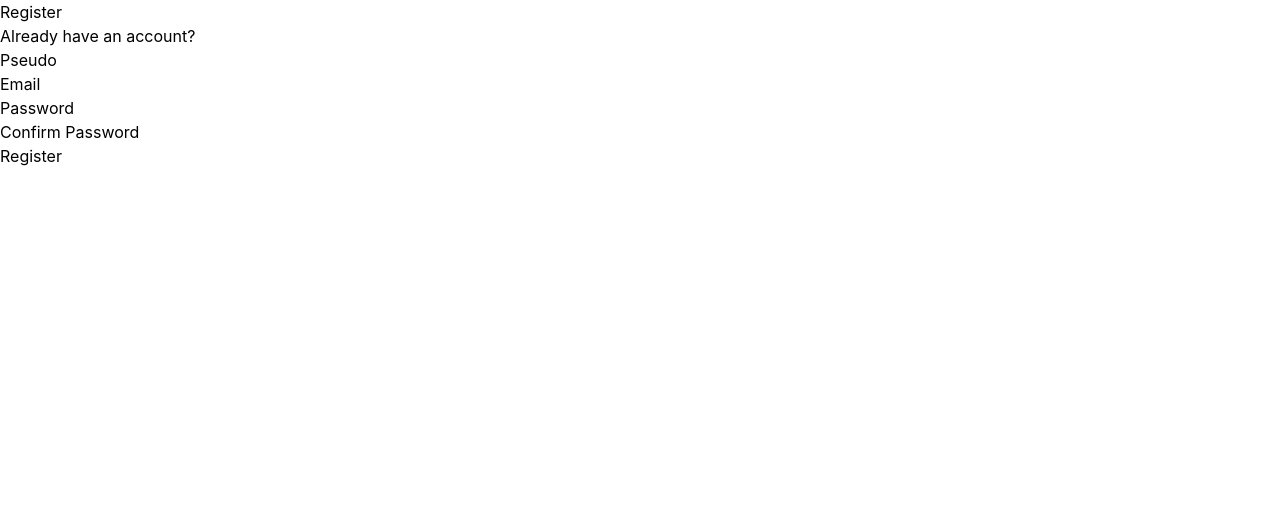
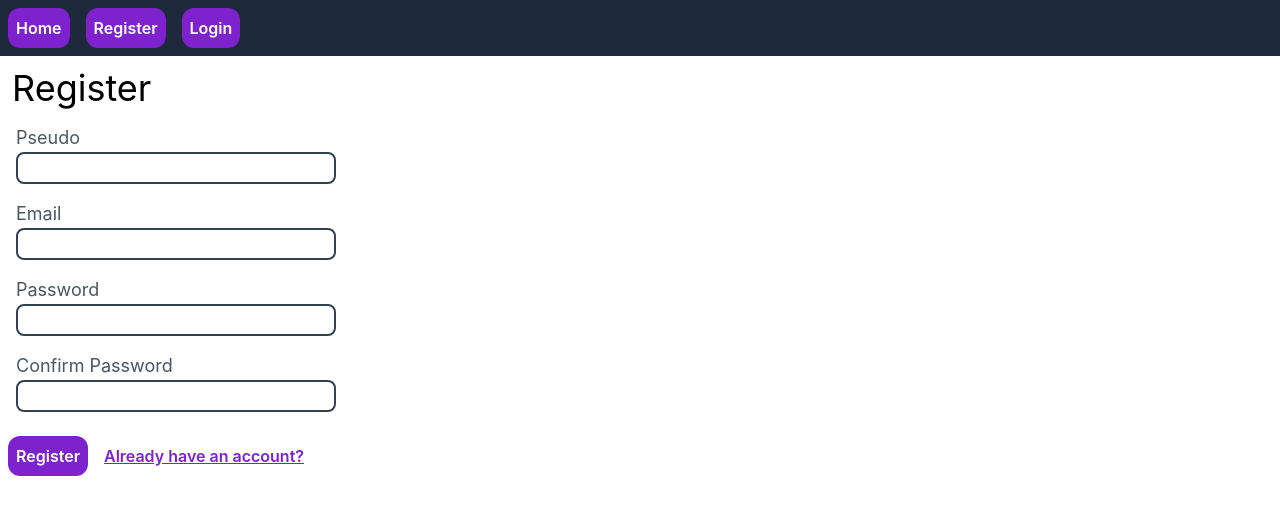
Before and after one commit to MokkaCicc/tankastic, a Next.js app: page /account/register in a window 1280 px wide. Shown: the top 514 px of the page. Built offline with nearby package versions, Linux system fonts and the light colour scheme.

Commit message:
Change Forms UI

```diff
--- /dev/null
+++ b/components/input.tsx
@@ -0,0 +1,14 @@
+interface Props {
+	label: string,
+	name: string,
+	type: string
+}
+
+export default function Input(props: Props) {
+	return (
+		<div className='flex flex-col m-4'>
+			<label className='text-gray-600 text-lg'>{ props.label }</label>
+			<input className='border-2 border-slate-700 w-80 h-8 rounded-lg p-1' name={ props.name } type={ props.type } required />
+		</div>
+	)
+}
--- /dev/null
+++ b/components/link.tsx
@@ -0,0 +1,16 @@
+import NextLink from "next/link"
+
+
+interface Props {
+	content: string
+	link: string
+}
+
+
+export default function Link(props: Props) {
+	return (
+		<NextLink href={ props.link }>
+			<a className='font-semibold text-purple-700 m-2 underline'>{ props.content }</a>
+		</NextLink>
+	)
+}
--- /dev/null
+++ b/components/title.tsx
@@ -0,0 +1,9 @@
+interface Props {
+	content: string
+}
+
+export default function Title(props: Props) {
+	return (
+		<h1 className='m-3 text-4xl'>{ props.content }</h1>
+	)
+}
--- a/pages/account/login.jsx
+++ /dev/null
@@ -1,21 +0,0 @@
-import Link from "next/link";
-
-export default function Register() {
-	return (
-		<>
-			<h1>Login</h1>
-			<Link href="/account/register">Need to create an account?</Link>
-			<form onSubmit="">
-				<div>
-					<label>Email</label>
-					<input name="email" type="text"/>
-				</div>
-				<div>
-					<label>Password</label>
-					<input name="password" type="text"/>
-				</div>
-				<button>Login</button>
-			</form>
-		</>
-	)
-}
--- /dev/null
+++ b/pages/account/login.tsx
@@ -0,0 +1,20 @@
+import NavBar from "../../components/navbar"
+import Link from "../../components/link"
+import Input from "../../components/input"
+import Button from "../../components/button"
+import Title from "../../components/title"
+
+export default function Register() {
+	return (
+		<>
+			<NavBar />
+			<Title content='Login' />
+			<form onSubmit=''>
+				<Input label='Email' name='email' type='text' />
+				<Input label='Password' name='password' type='text' />
+				<Button content='Login' link='' />
+				<Link link='/account/register' content='Need to create an account?' />
+			</form>
+		</>
+	)
+}
--- a/pages/account/register.jsx
+++ /dev/null
@@ -1,49 +0,0 @@
-import Link from "next/link";
-
-export default function Register() {
-	const registerUser = async event => {
-		if (event.target.password.value === event.target.confirmPassword.value) {
-
-			await fetch('/api/register', {
-				body: JSON.stringify({
-					name: event.target.name.value,
-					email: event.target.email.value,
-					password: event.target.password.value
-
-				}),
-				headers: {
-					'Content-Type': 'application/json'
-				},
-				method: 'POST'
-			})
-		} else {
-			event.preventDefault()
-		}
-	}
-
-	return (
-		<>
-			<h1>Register</h1>
-			<Link href="/account/login">Already have an account?</Link>
-			<form onSubmit={registerUser}>
-				<div>
-					<label>Pseudo</label>
-					<input name="name" type="text" required/>
-				</div>
-				<div>
-					<label>Email</label>
-					<input name="email" type="text" required/>
-				</div>
-				<div>
-					<label>Password</label>
-					<input name="password" type="text" required/>
-				</div>
-				<div>
-					<label>Confirm Password</label>
-					<input name="confirmPassword" type="text" required/>
-				</div>
-				<button>Register</button>
-			</form>
-		</>
-	)
-}
--- /dev/null
+++ b/pages/account/register.tsx
@@ -0,0 +1,42 @@
+import NavBar from "../../components/navbar"
+import Link from "../../components/link"
+import Input from "../../components/input"
+import Button from "../../components/button"
+import Title from "../../components/title"
+
+
+export default function Register() {
+	const registerUser = async event => {
+		if (event.target.password.value === event.target.confirmPassword.value) {
+			await fetch('/api/user/new', {
+				body: JSON.stringify({
+					name: event.target.name.value,
+					email: event.target.email.value,
+					password: event.target.password.value
+
+				}),
+				headers: {
+					'Content-Type': 'application/json'
+				},
+				method: 'POST'
+			})
+		} else {
+			event.preventDefault()
+		}
+	}
+
+	return (
+		<>
+			<NavBar />
+			<Title content='Register' />
+			<form onSubmit={ registerUser }>
+				<Input label='Pseudo' name='name' type='text' />
+				<Input label='Email' name='email' type='text' />
+				<Input label='Password' name='password' type='text' />
+				<Input label='Confirm Password' name='confirmPassword' type='text' />
+				<Button content='Register' link='' />
+				<Link link='/account/login' content='Already have an account?' />
+			</form>
+		</>
+	)
+}
--- a/pages/api/register.ts
+++ /dev/null
@@ -1,19 +0,0 @@
-import { PrismaClient, User } from '@prisma/client'
-import type { NextApiRequest, NextApiResponse } from 'next'
-
-export default async function handler(
-	req: NextApiRequest,
-	res: NextApiResponse<User>
-) {
-	const prisma = new PrismaClient()
-	const { name, email, password } = req.body
-	const user = await prisma.user.create({
-		data: {
-			name: name,
-			email: email,
-			password: password
-		}
-	})
-
-	res.status(200).json(user)
-}
```
